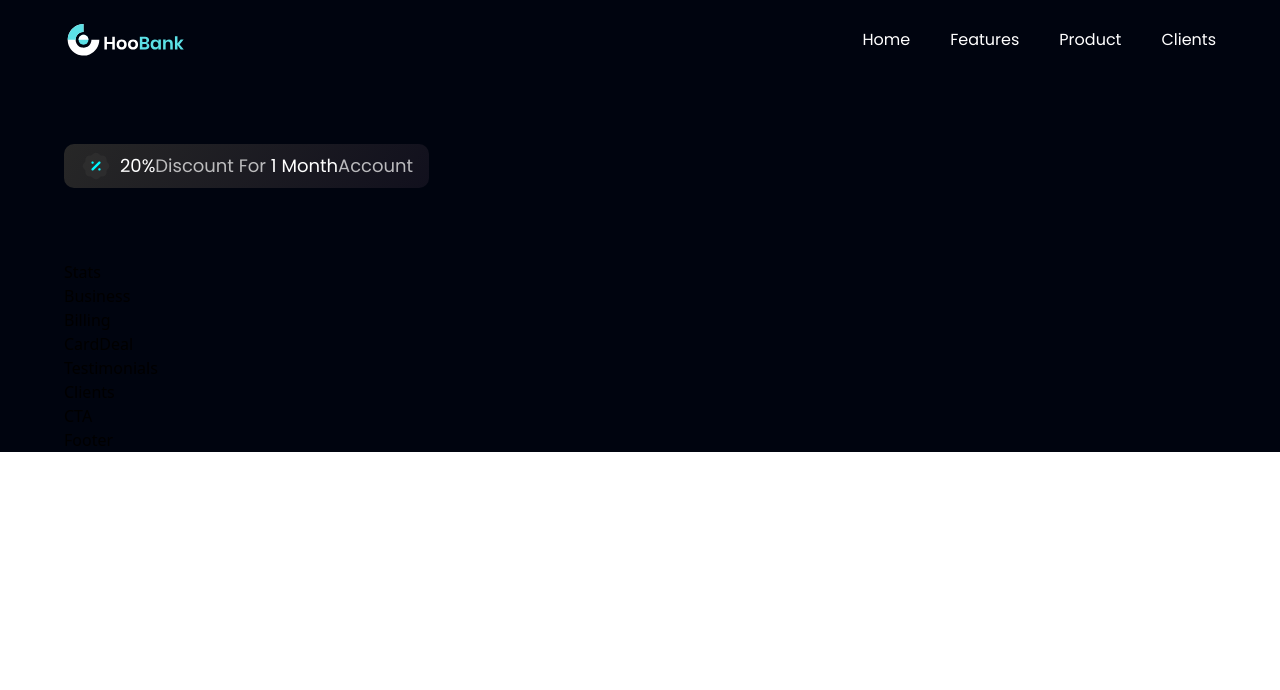
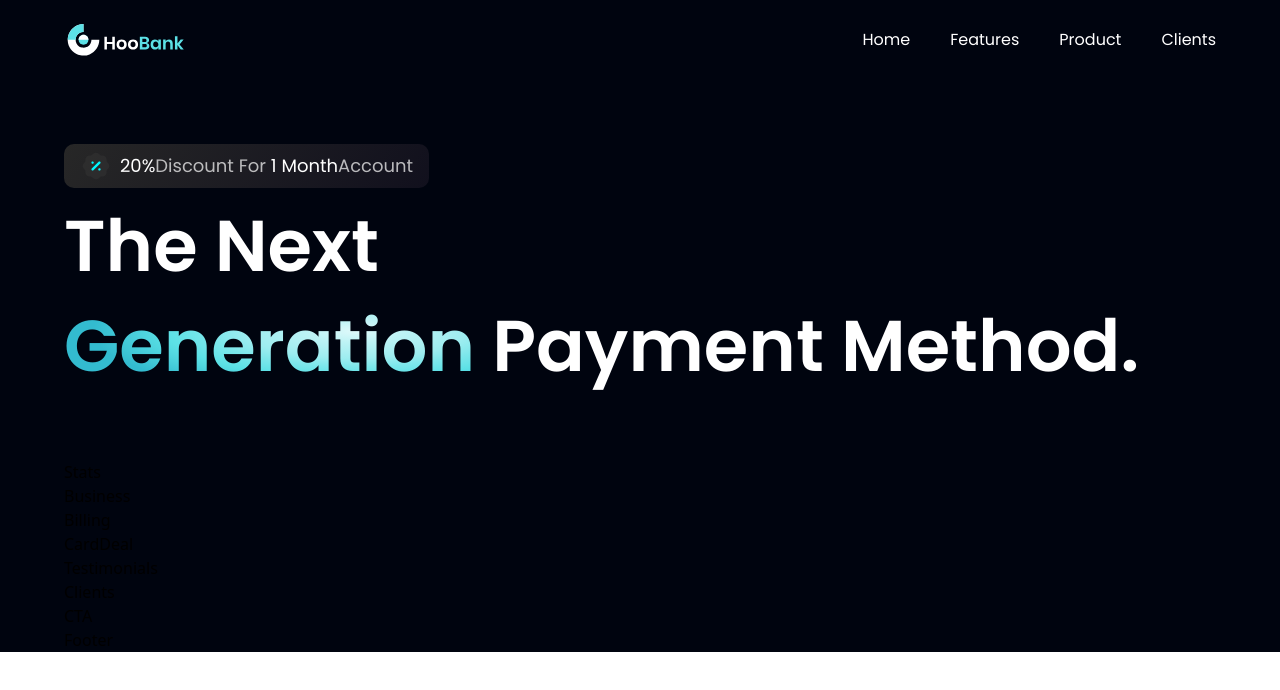
Before and after one commit to nejidevelops/modern_bank_app, a React (Vite) app: page / in a window 1280 px wide. Shown: the top 690 px of the page. Built offline with nearby package versions, Linux system fonts and the light colour scheme.

Commit message:
the next generation payment method hero section text almost done

```diff
--- a/src/components/Hero.jsx
+++ b/src/components/Hero.jsx
@@ -16,6 +16,13 @@
           </p>
         </div>
 
+        <div className='flex flex-row justify-between items-center w-full'>
+          <h1 className='flex-1 font-poppins font-semibold ss:text-[72px] text-[52px] text-white ss:leading-[100px]'>
+            The Next <br className='sm:block hidden' /> { " "}
+            <span className='text-gradient'>Generation</span> { " "}
+            Payment Method.
+          </h1>
+        </div>
       </div>
     </section>
   )
```
